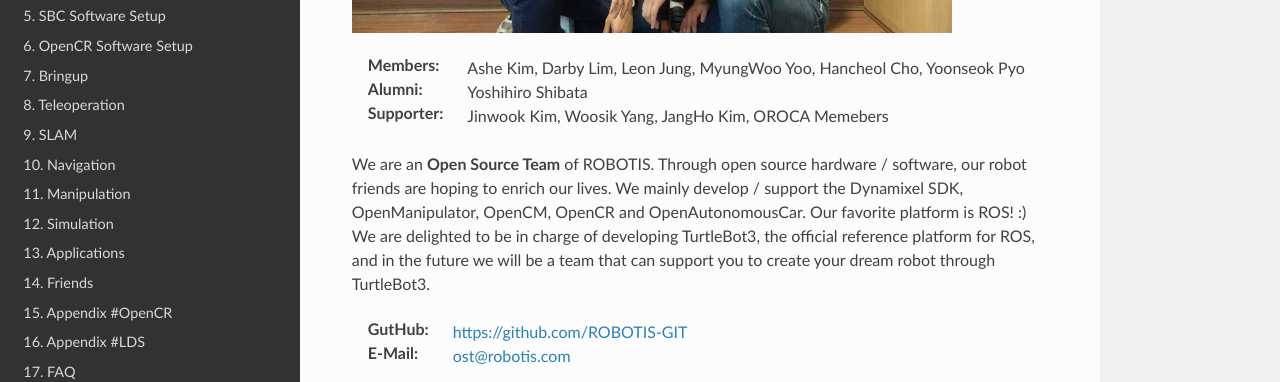
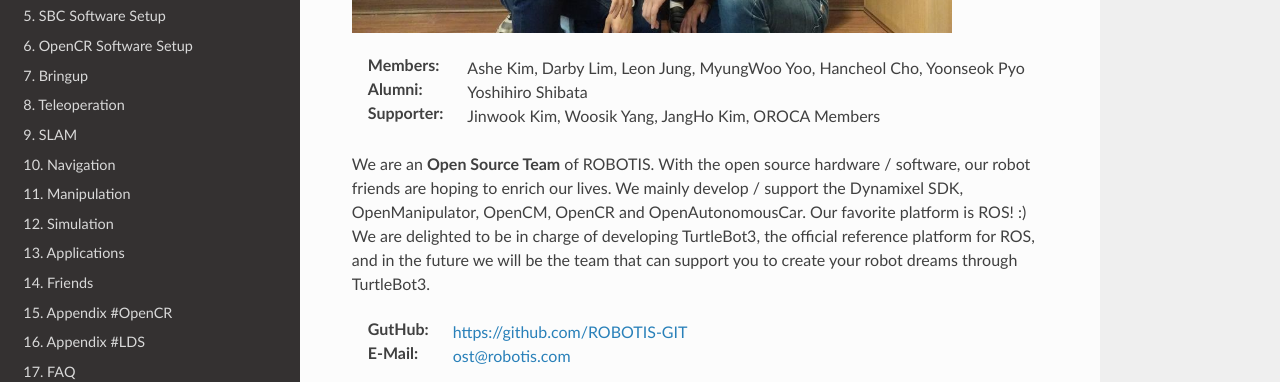
Before and after one commit to shivharis/turtlebot3_wiki, a Sphinx documentation site: the page built from docs/source/contact.rst, in a window 1280 px wide and 900 px high, scrolled down 1748 px. Shown: the part 342-724 px from the top of the window. Built offline with Sphinx 7.4.7 and the Read the Docs theme 2.0.0, drawn with Linux system fonts in a browser that asks for light colours.

Commit message:
Update contact.rst

```diff
--- a/docs/source/contact.rst
+++ b/docs/source/contact.rst
@@ -62,10 +62,10 @@ ABOUT OST (Open Source Team)
 
 :Members: Ashe Kim, Darby Lim, Leon Jung, MyungWoo Yoo, Hancheol Cho, Yoonseok Pyo
 :Alumni: Yoshihiro Shibata
-:Supporter: Jinwook Kim, Woosik Yang, JangHo Kim, OROCA Memebers
+:Supporter: Jinwook Kim, Woosik Yang, JangHo Kim, OROCA Members
 
-We are an **Open Source Team** of ROBOTIS. Through open source hardware / software, our robot friends are hoping to enrich our lives. We mainly develop / support the Dynamixel SDK, OpenManipulator, OpenCM, OpenCR and OpenAutonomousCar.
-Our favorite platform is ROS! :) We are delighted to be in charge of developing TurtleBot3, the official reference platform for ROS, and in the future we will be a team that can support you to create your dream robot through TurtleBot3.
+We are an **Open Source Team** of ROBOTIS. With the open source hardware / software, our robot friends are hoping to enrich our lives. We mainly develop / support the Dynamixel SDK, OpenManipulator, OpenCM, OpenCR and OpenAutonomousCar.
+Our favorite platform is ROS! :) We are delighted to be in charge of developing TurtleBot3, the official reference platform for ROS, and in the future we will be the team that can support you to create your robot dreams through TurtleBot3.
 
 :GutHub: https://github.com/ROBOTIS-GIT
 :E-Mail: ost@robotis.com
```
